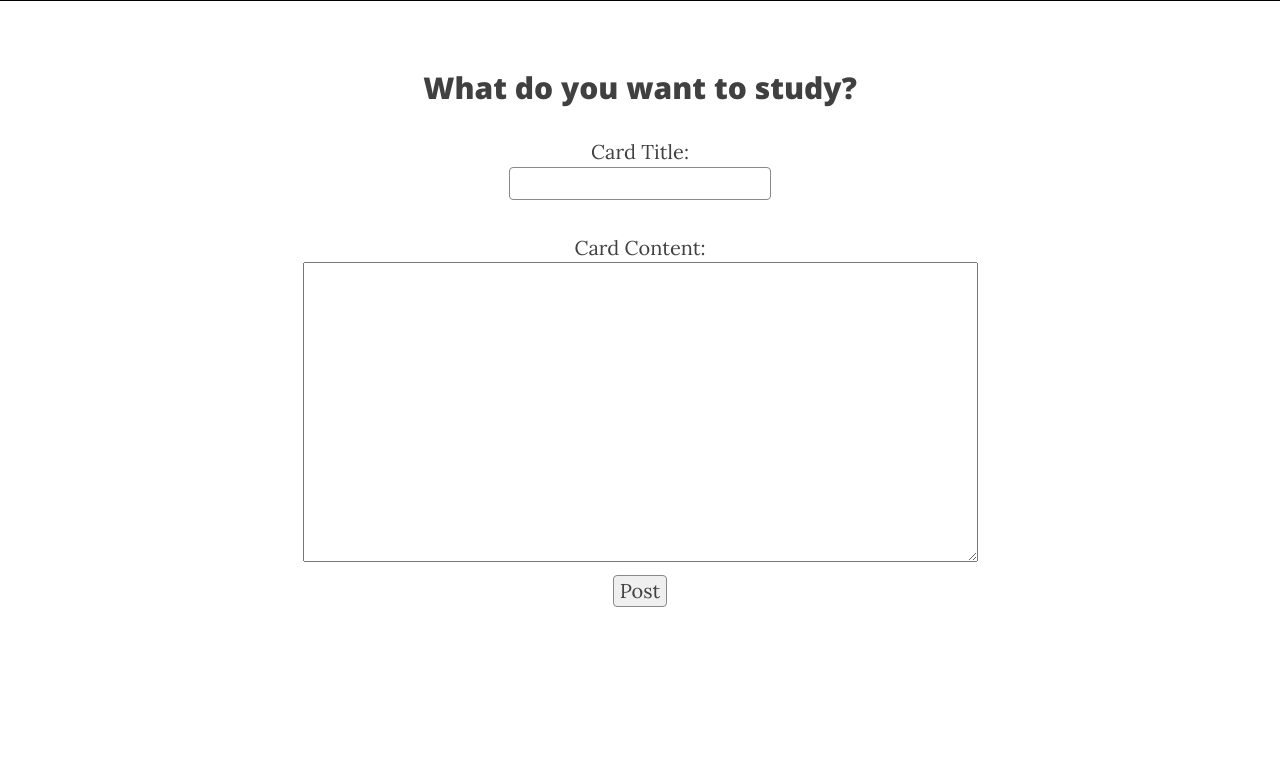
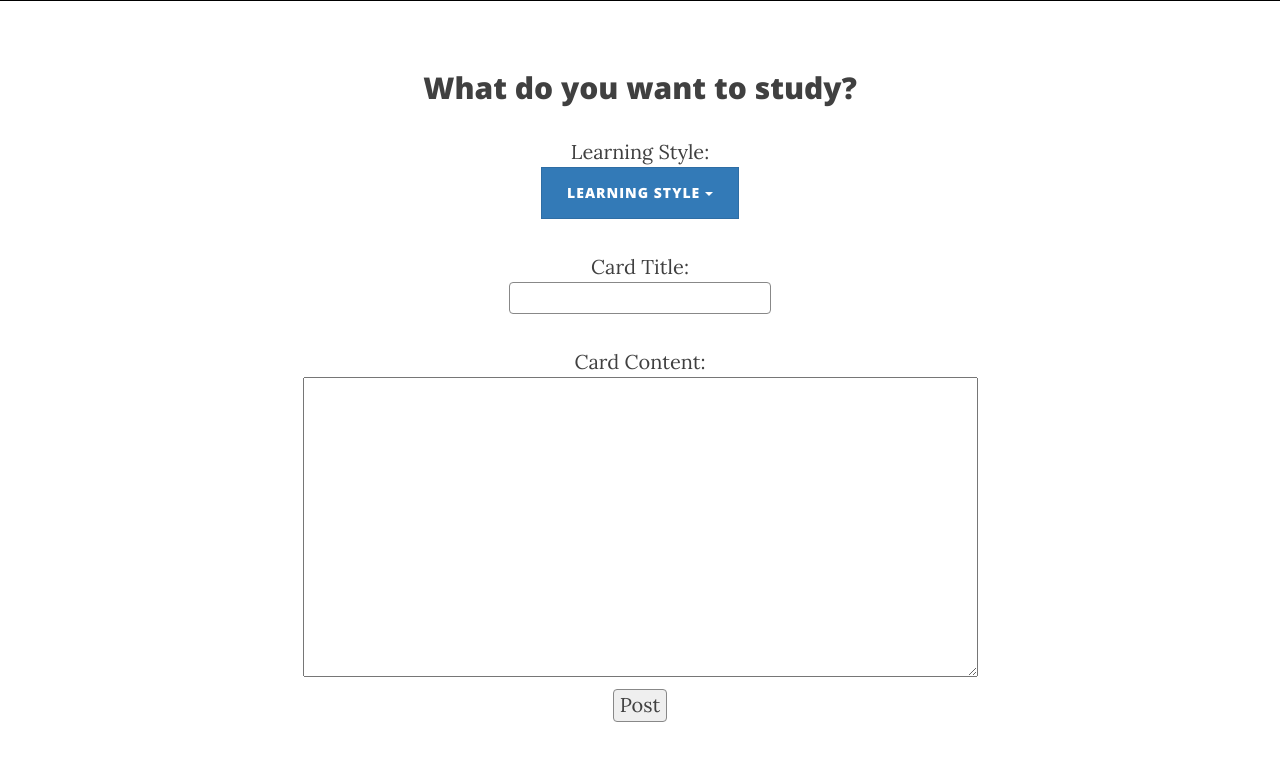
Before and after one commit to timmyreilly/seventhson, a Flask app: template FlaskWebProject/templates/createpost.html in a window 1280 px wide. Shown: the part 412-1173 px from the top of the page. Before the commit the page ends 1019 px from the top, so only its background shows below. Run offline with Flask 2, Linux system fonts and the light colour scheme; the template is opened without the code that fills it: most values are stand-ins (such as "Sample title", 1, 10 or a date in 2020); some libraries are stand-ins or nearby versions.

Commit message:
updated createpost page

```diff
--- a/FlaskWebProject/templates/createpost.html
+++ b/FlaskWebProject/templates/createpost.html
@@ -95,6 +95,18 @@
       <div class="row">
 	<div class="col-lg-8 col-lg-offset-2 text-center">
 	  <h2>What do you want to study?</h2>
+    <hr class="small">
+    Learning Style:
+    <br>
+    <div class="dropdown">
+      <button class="btn btn-primary dropdown-toggle" type="button" data-toggle="dropdown">Learning Style
+      <span class="caret"></span></button>
+      <ul class="dropdown-menu">
+        <li><a href="#">Visual</a></li>
+        <li><a href="#">Physical</a></li>
+        <li><a href="#">Verbal</a></li>
+      </ul>
+    </div>
 	  <hr class="small">
 	  Card Title:
 	  <br>
```
